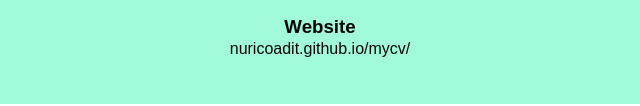
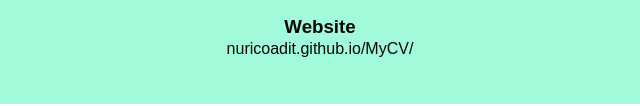
Before and after one commit to NuricoAdit/MyCV, a plain HTML site: page index.html in a window 1280 px wide. Shown: the part 694-800 px from the top of the page, 320-960 px from the left. Drawn offline with Linux system fonts and the light colour scheme.

Commit message:
Update index.html

```diff
--- a/index.html
+++ b/index.html
@@ -25,7 +25,7 @@
                     <h3>Gender</h3>
                     <p>Male</p>
                     <h3>Website</h3>
-                    <p>nuricoadit.github.io/mycv/</p>
+                    <p>nuricoadit.github.io/MyCV/</p>
                 </div>
             </div>
         </div>
```
